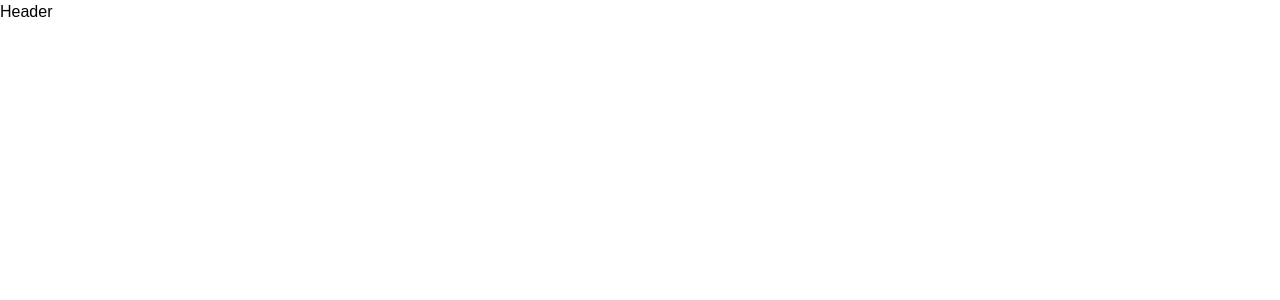
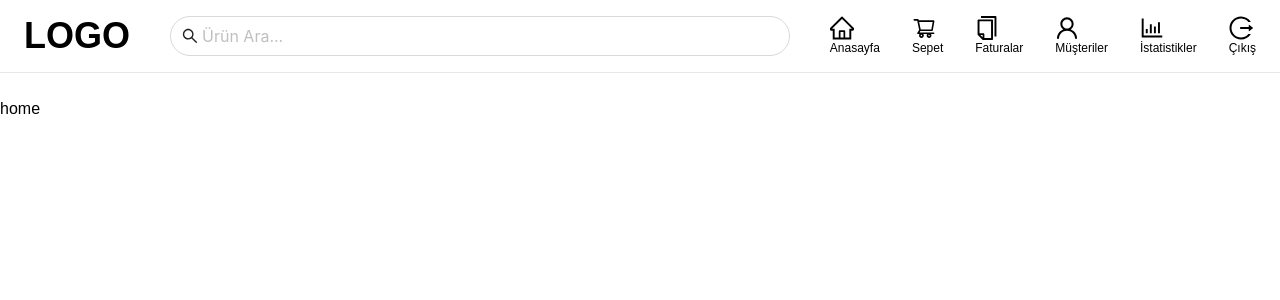
Before and after one commit to muhametkus/shopping-app, a React (Create React App) app in the folder client/: page / in a window 1280 px wide. Shown: the top 300 px of the page. Built offline with nearby package versions, Linux system fonts and the light colour scheme.

Commit message:
Header kisminda logo, search ve menu olusturuldu.

```diff
--- a/client/src/App.jsx
+++ b/client/src/App.jsx
@@ -5,6 +5,7 @@ function App() {
   return (
     <div>
      <Header/>
+     home
     </div>
   );
 }
--- a/client/src/components/header/Header.jsx
+++ b/client/src/components/header/Header.jsx
@@ -1,8 +1,52 @@
-import React from 'react'
+import React from 'react';
+import { SearchOutlined,HomeOutlined,ShoppingCartOutlined,CopyOutlined,UserOutlined,BarChartOutlined,LogoutOutlined  } from '@ant-design/icons';
+import { Input } from 'antd';
 
 const Header = () => {
   return (
-    <div>Header</div>
+    <div className='border-b mb-6 '>
+      <header className='py-4 px-6 flex justify-between items-center gap-10'>
+      <div className="logo">
+        <a href="/"><h2 className='text-2xl font-bold md:text-4xl'>LOGO</h2></a>
+      </div>
+      <div className="header-search flex-1">
+      <Input size="large" placeholder="Ürün Ara..." prefix={<SearchOutlined />} className='rounded-full max-w-[800px]'/>
+      </div>
+      <div className="menu-links flex justify-between items-center gap-8">
+        <a href={"/"} className='menu-link flex flex-col'>
+            <HomeOutlined className='md:text-2xl text-xl'/>
+            <span className='md:text-xs text-[10px]'>Anasayfa</span>
+        </a>
+
+        <a href={"/"} className='menu-link flex flex-col'>
+            <ShoppingCartOutlined className='md:text-2xl text-xl'/>
+            <span className='md:text-xs text-[10px]'>Sepet</span>
+        </a>
+
+        <a href={"/"} className='menu-link flex flex-col'>
+            <CopyOutlined className='md:text-2xl text-xl'/>
+            <span className='md:text-xs text-[10px]'>Faturalar</span>
+        </a>
+
+        <a href={"/"} className='menu-link flex flex-col'>
+            <UserOutlined className='md:text-2xl text-xl'/>
+            <span className='md:text-xs text-[10px]'>Müşteriler</span>
+        </a>
+
+        <a href={"/"} className='menu-link flex flex-col'>
+            <BarChartOutlined className='md:text-2xl text-xl'/>
+            <span className='md:text-xs text-[10px]'>İstatistikler</span>
+        </a>
+
+        <a href={"/"} className='menu-link flex flex-col'>
+            <LogoutOutlined className='md:text-2xl text-xl'/>
+            <span className='md:text-xs text-[10px]'>Çıkış</span>
+        </a>
+
+      </div>
+
+      </header>
+    </div>
   )
 }
 
--- a/client/tailwind.config.js
+++ b/client/tailwind.config.js
@@ -1,6 +1,8 @@
 /** @type {import('tailwindcss').Config} */
 module.exports = {
-  content: ["./src/**/*.{html,js}"],
+  content: [
+    "./src/**/*.{js,jsx,ts,tsx}",
+  ],
   theme: {
     extend: {},
   },
```
